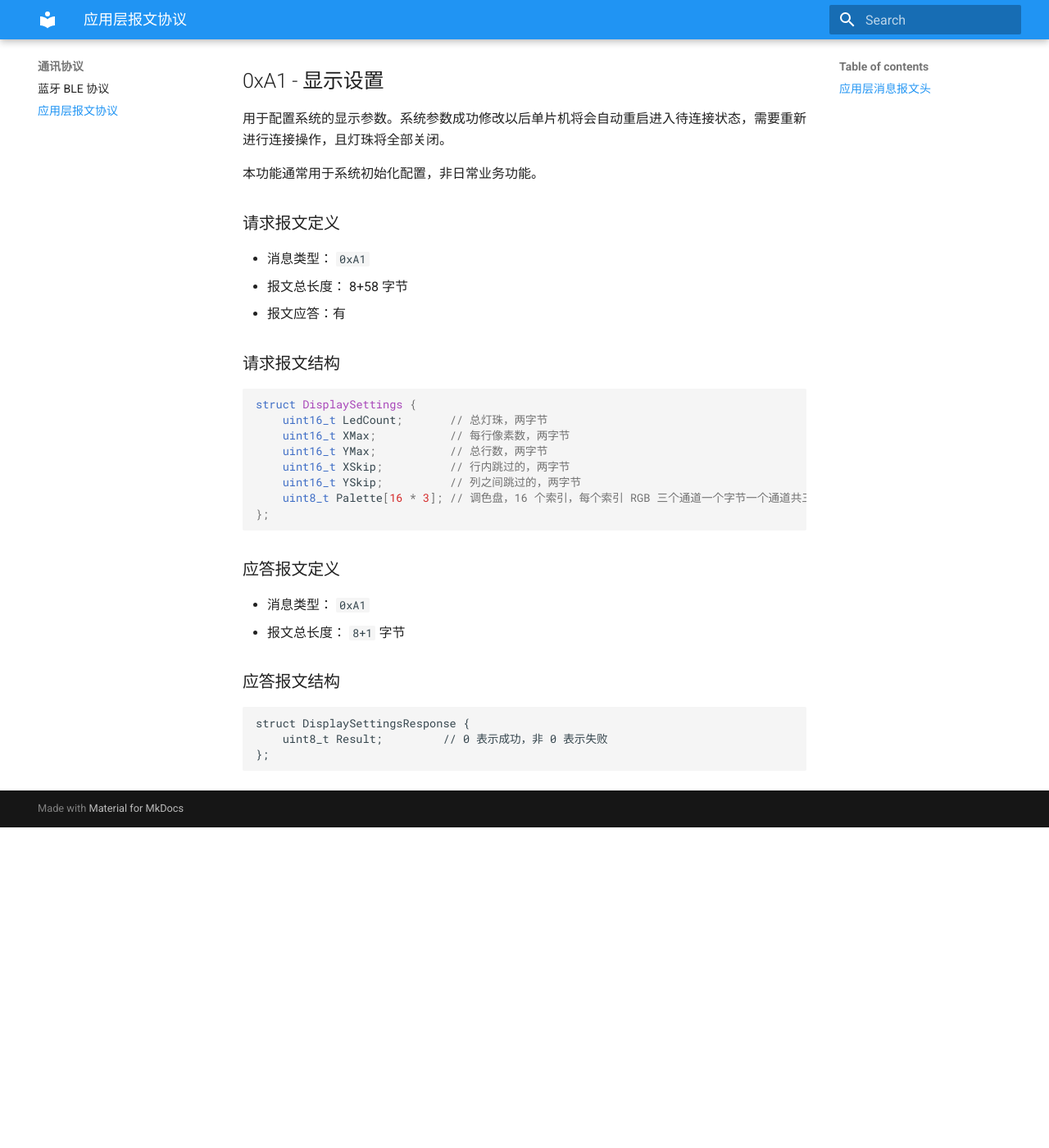
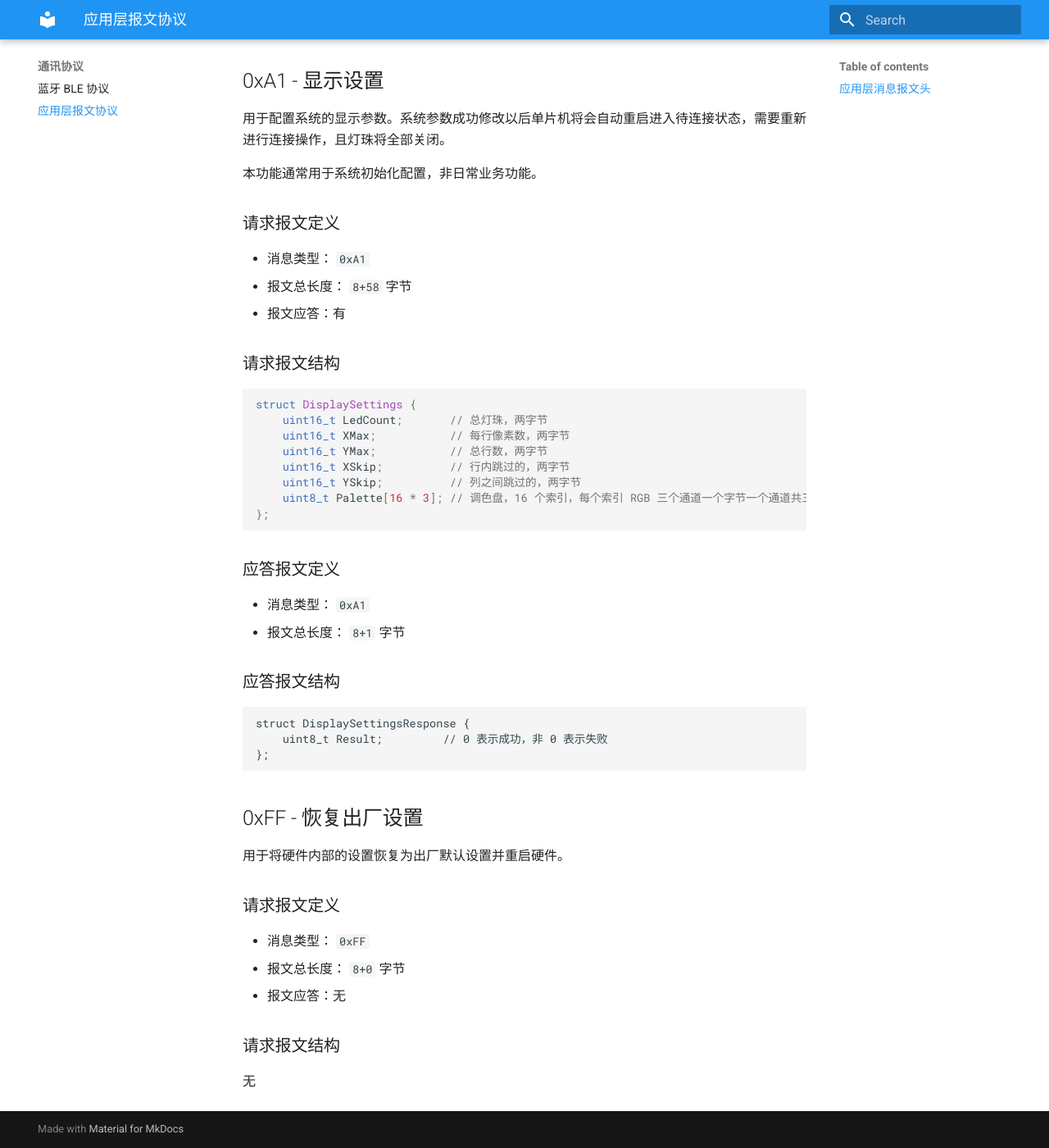
Before and after one commit to oldrev/led-matrix, an MkDocs documentation site: the page built from docs/protocol/packages.md, in a window 1280 px wide and 1400 px high, scrolled down 2141 px. Shown: the whole window at 82% size. Built offline with MkDocs 1.6.1 and Material for MkDocs 9.7.7, drawn with Linux system fonts in a browser that asks for light colours; before the commit the page ends 3150 px from its top, so only the background shows below that; some of the changed text lies outside the part shown.

Commit message:
增加恢复出厂设置功能

````diff
--- a/docs/protocol/packages.md
+++ b/docs/protocol/packages.md
@@ -32,13 +32,13 @@ struct PackageHeader {
 
 本功能基本无需客户端调用。
 
-### 报文定义
+### 请求报文定义
 
 * 消息类型： `0x01`
 * 报文总长：`8+0` 字节
 * 报文应答：无
 
-### 报文结构：
+### 请求报文结构：
 
 无
 
@@ -47,13 +47,13 @@ struct PackageHeader {
 
 用于将整个显示矩阵填充为某个颜色索引，填充黑色就相当于关掉所有的 LED 灯珠。
 
-### 报文定义
+### 请求报文定义
 
 * 消息类型： `0x03`
 * 报文总长：`8+1` 字节
 * 报文应答：无
 
-### 报文结构：
+### 请求报文结构：
 
 ```c
 struct SetPixel {
@@ -65,13 +65,13 @@ struct SetPixel {
 
 用于按照 X, Y 定义的列和行设置单个像素的颜色索引。
 
-### 报文定义
+### 请求报文定义
 
 * 消息类型： `0x05`
 * 报文总长：`8+5` 字节
 * 报文应答：无
 
-### 报文结构：
+### 请求报文结构：
 
 ```c
 struct SetPixel {
@@ -90,7 +90,7 @@ struct SetPixel {
 ### 请求报文定义
 
 * 消息类型： `0xA1`
-* 报文总长度： 8+58 字节
+* 报文总长度： `8+58` 字节
 * 报文应答：有
 
 ### 请求报文结构
@@ -118,3 +118,18 @@ struct DisplaySettingsResponse {
     uint8_t Result;         // 0 表示成功，非 0 表示失败
 };
 ```
+
+
+## 0xFF - 恢复出厂设置
+
+用于将硬件内部的设置恢复为出厂默认设置并重启硬件。
+
+### 请求报文定义
+
+* 消息类型： `0xFF`
+* 报文总长度： `8+0` 字节
+* 报文应答：无
+
+### 请求报文结构
+
+无
````
Also changed, not shown: 1 other file.
